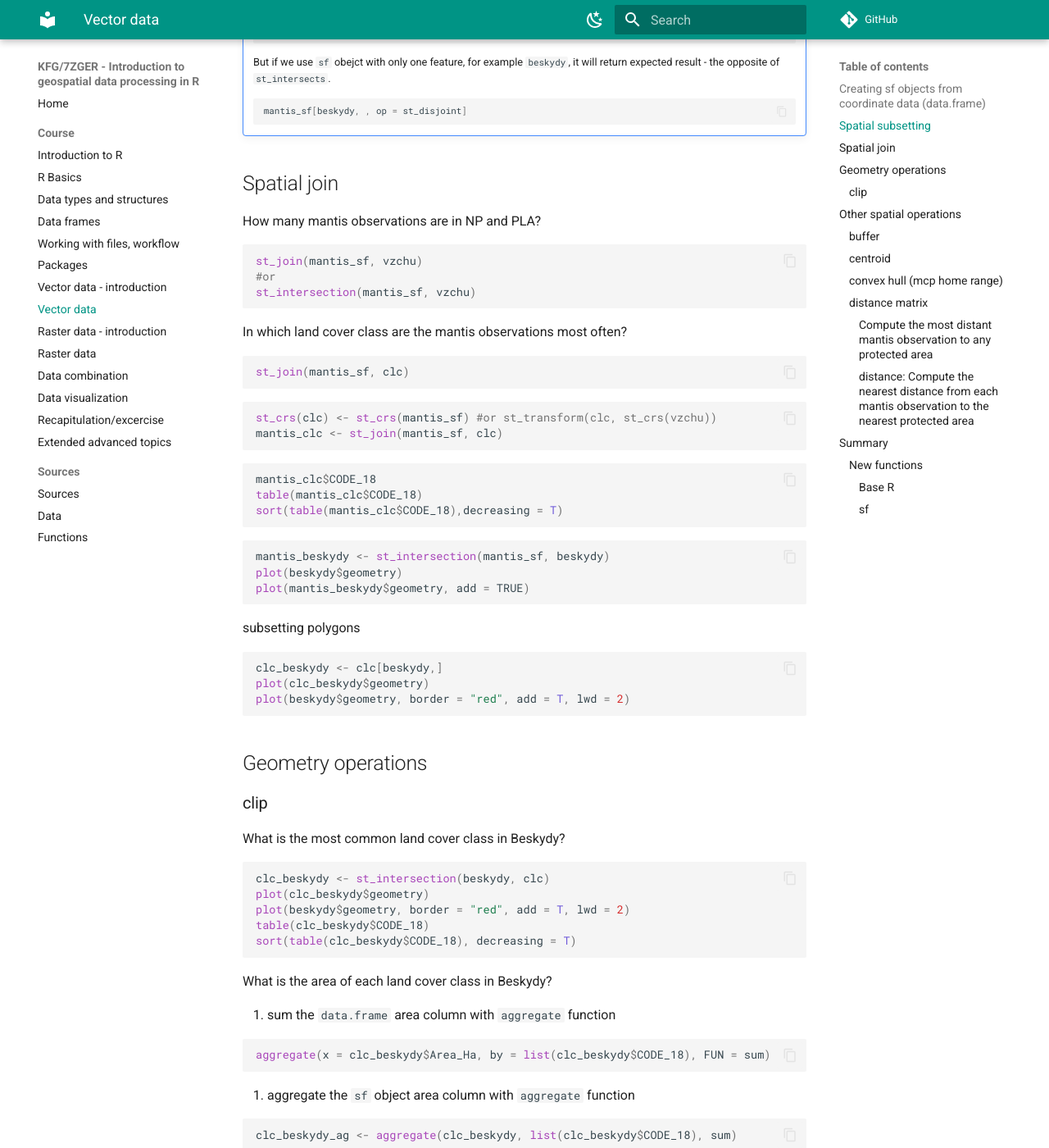
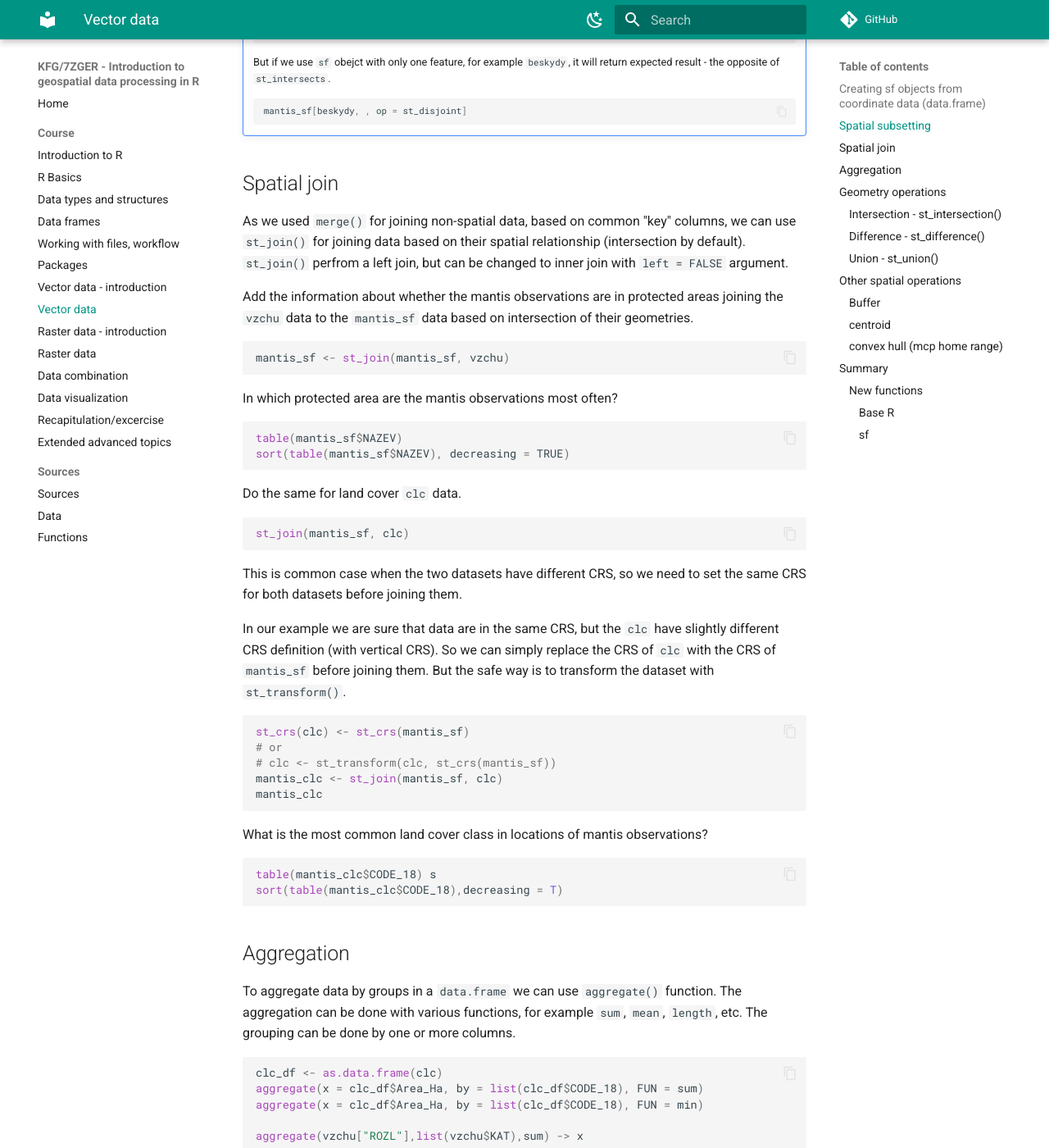
Before and after one commit to kalab-oto/7ZGER, an MkDocs documentation site: the page built from docs/vector_operations.md, in a window 1280 px wide and 1400 px high, scrolled down 1676 px. Shown: the whole window at 82% size. Built offline with MkDocs 1.6.1 and Material for MkDocs 9.7.7, drawn with Linux system fonts in a browser that asks for light colours; comment, search, counter and statistics services are not loaded; some of the changed text lies outside the part shown.

Commit message:
wip: update

````diff
--- a/docs/vector_operations.md
+++ b/docs/vector_operations.md
@@ -85,59 +85,115 @@ plot(mantis_sf[vzchu,"geometry"])
 
 ## Spatial join
 
-How many mantis observations are in NP and PLA?
+As we used `merge()` for joining non-spatial data, based on common "key" columns, we can use `st_join()` for joining data based on their spatial relationship (intersection by default). `st_join()`  perfrom a left join, but can be changed to inner join with `left = FALSE` argument.
+
+Add the information about whether the mantis observations are in protected areas joining the `vzchu` data to the `mantis_sf` data based on intersection of their geometries.
 
 ``` r
-st_join(mantis_sf, vzchu)
-#or
-st_intersection(mantis_sf, vzchu)
+mantis_sf <- st_join(mantis_sf, vzchu)
+```
+In which protected area are the mantis observations most often?
+
+``` r
+table(mantis_sf$NAZEV)
+sort(table(mantis_sf$NAZEV), decreasing = TRUE)
 ```
 
-In which land cover class are the mantis observations most often?
+Do the same for land cover `clc` data.
 
 ``` r
 st_join(mantis_sf, clc)
 ```
+This is common case when the two datasets have different CRS, so we need to set the same CRS for both datasets before joining them.
+
+In our example we are sure that data are in the same CRS, but the `clc` have slightly different CRS definition (with vertical CRS). So we can simply replace the CRS of `clc` with the CRS of `mantis_sf` before joining them. But the safe way is to transform the dataset with `st_transform()`.
 
 ``` r
-st_crs(clc) <- st_crs(mantis_sf) #or st_transform(clc, st_crs(vzchu))
+st_crs(clc) <- st_crs(mantis_sf)
+# or
+# clc <- st_transform(clc, st_crs(mantis_sf))
 mantis_clc <- st_join(mantis_sf, clc)
+mantis_clc
 ```
 
+
+What is the most common land cover class in locations of mantis observations?
+
 ``` r
-mantis_clc$CODE_18
-table(mantis_clc$CODE_18)
+table(mantis_clc$CODE_18) s
 sort(table(mantis_clc$CODE_18),decreasing = T)
 ```
 
+## Aggregation
+To aggregate data by groups in a `data.frame` we can use `aggregate()` function. The aggregation can be done with various functions, for example `sum`, `mean`, `length`, etc. The grouping can be done by one or more columns.
+
+``` r
+clc_df <- as.data.frame(clc)
+aggregate(x = clc_df$Area_Ha, by = list(clc_df$CODE_18), FUN = sum)
+aggregate(x = clc_df$Area_Ha, by = list(clc_df$CODE_18), FUN = min)
+
+aggregate(vzchu["ROZL"],list(vzchu$KAT),sum) -> x
+
+```
+
+!!! note "`list()`"
+    Note the list function in the `by` argument. Lists are one of the fundamental structures in R. It is basically a collection of any objects, which can be of different types and lengths. We will learn more about lists in the future.
+
+    <!-- Some list basics
+    You can create a list with the `list()` function, similar to creating a vector with `c()` function.
+    ``` r
+    my_list <- list("some text", "another text", c(123,456,789))
+    str(my_list)
+    ```
+ -->
 
 
+!!! tip
+
+    Another possible way to use `aggregate()` is using the formula operators `~` for grouping, etc. while defining the data source and function.
+    ``` r
+    aggregate(Area_Ha ~ CODE_18, data = clc_df, FUN = sum)
+    ```
+
+
+If we used `sf` object instead of `data.frame`,  it performs the aggregation based on the geometry.
 ``` r
-mantis_beskydy <- st_intersection(mantis_sf, beskydy)
-plot(beskydy$geometry)
-plot(mantis_beskydy$geometry, add = TRUE)
+mantis_agg <- aggregate(x = mantis_sf, by = vzchu, FUN = length)
+plot(mantis_agg["id"])
 ```
 
-subsetting polygons
+This will also aggregate the geometry (*dissolve*). Aggregating the `ROZL` (area) column of `vzchu` by the `KAT` (category) column will give us the total area of each category, but also dissolve all polygons to multi-polygons based on `KAT` values.
 
 ``` r
-clc_beskydy <- clc[beskydy,]
-plot(clc_beskydy$geometry)
-plot(beskydy$geometry, border = "red", add = T, lwd = 2)
+vzchu_agg <- aggregate(vzchu["ROZL"],list(vzchu$KAT),sum)
+vzchu_agg
+plot(vzchu_agg["ROZL"])
 ```
 
 ## Geometry operations
-### clip
+### Intersection - `st_intersection()`
 
-What is the most common land cover class in Beskydy?
+Intersection of two `sf` objects will return the geometries and attributes only for the overlapping parts.
+
+Calculate the proportion of each land cover class in the Beskydy PLA.
 
 ``` r
 clc_beskydy <- st_intersection(beskydy, clc)
 plot(clc_beskydy$geometry)
-plot(beskydy$geometry, border = "red", add = T, lwd = 2)
+
 table(clc_beskydy$CODE_18)
-sort(table(clc_beskydy$CODE_18), decreasing = T)
+
 ```
+Figure out how to calculate the proportion.
+
+
+
+!!! note
+    This may look similar to spatial subsetting, but in this case we are not subsetting but creating new geometries for the overlapping parts. In our example the `clc` polygons are cut by the `beskydy` while in spatial subsetting we are just selecting the `clc` polygons that intersect with the `beskydy` without changing their geometries.
+
+
+
+
 
 What is the area of each land cover class in Beskydy?
 
@@ -151,16 +207,21 @@ aggregate(x = clc_beskydy$Area_Ha, by = list(clc_beskydy$CODE_18), FUN = sum)
 
 ``` r
 
-clc_beskydy_ag <- aggregate(clc_beskydy, list(clc_beskydy$CODE_18), sum)
+clc_beskydy_ag <- aggregate(st_area(clc_beskydy), list(clc_beskydy$CODE_18), sum)
 
 ```
 
+### Difference - `st_difference()`
+
+### Union - `st_union()`
+
 ## Other spatial operations
-### buffer
+### Buffer
 
 What is the area of each land cover class in 1km buffer around the mantis observations?
 
 ``` r
+mantis_beskydy <- st_intersection(beskydy, mantis_sf)
 buffer_mantis <- st_buffer(mantis_beskydy, 1000)
 plot(buffer_mantis$geometry)
 ```
@@ -182,7 +243,19 @@ clc_buffer_mantis <- st_intersection(clc,buffer_mantis)
 ```
 
 ``` r
-aggregate(x = st_area(clc_buffer_mantis), by = list(clc_buffer_mantis$CODE_18), FUN = sum)
+aggregate(x = st_area(clc_buffer_mantis), by = list(clc_buffer_mantis$CODE_18), FUN = mean)
+```
+
+
+buffer distance with vector of values
+
+``` r
+mantis_sf
+mantis_posit <- mantis_sf[!is.na(mantis_sf$public_positional_accuracy),]
+mantis_posit <- mantis_posit[mantis_posit$public_positional_accuracy <10000,]
+
+buffer_mantis_unc <- st_buffer(mantis_posit, mantis_posit$public_positional_accuracy)
+plot(buffer_mantis_unc$geometry)
 ```
 
 ### centroid
@@ -241,7 +314,7 @@ hist(mantis_sf$min_distance, breaks = 20, main = "Distance to Nearest Protected
 ``` -->
 
 
-### Exercise: Append Land Cover Areas to Mantis Data
+<!-- ### Exercise: Append Land Cover Areas to Mantis Data
 
 ``` r
 mantis_beskydy <- mantis_sf[beskydy,]
@@ -265,7 +338,7 @@ mantis_clc_wide <- reshape(mantis_clc_areas, idvar = "mantis_id", timevar = "COD
 
 mantis_sf <- merge(mantis_sf, mantis_clc_wide, by.x = "id", by.y = "mantis_id", all.x = TRUE)
 
-```
+``` -->
 
 ## Summary
 ### New functions
````
